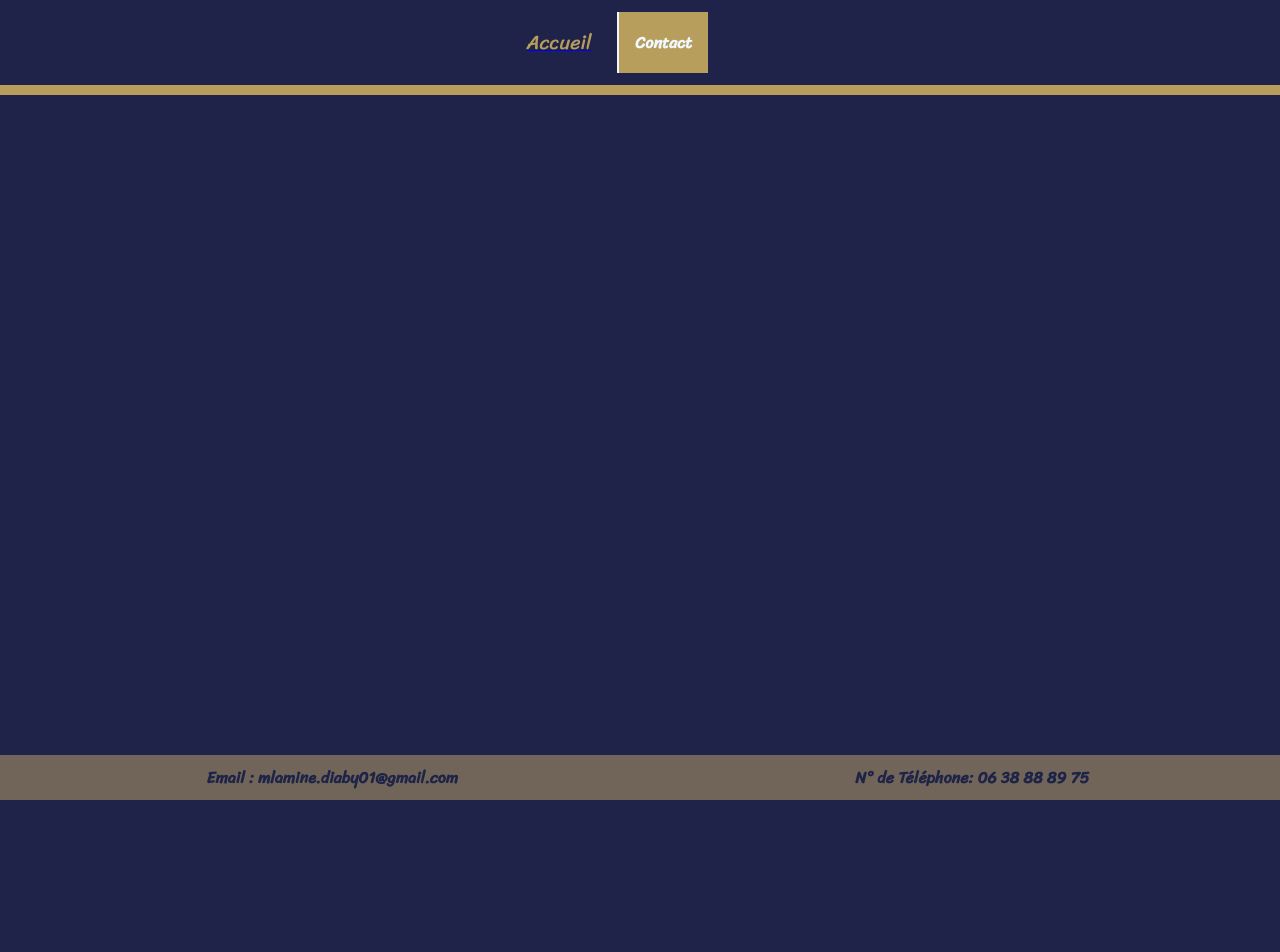
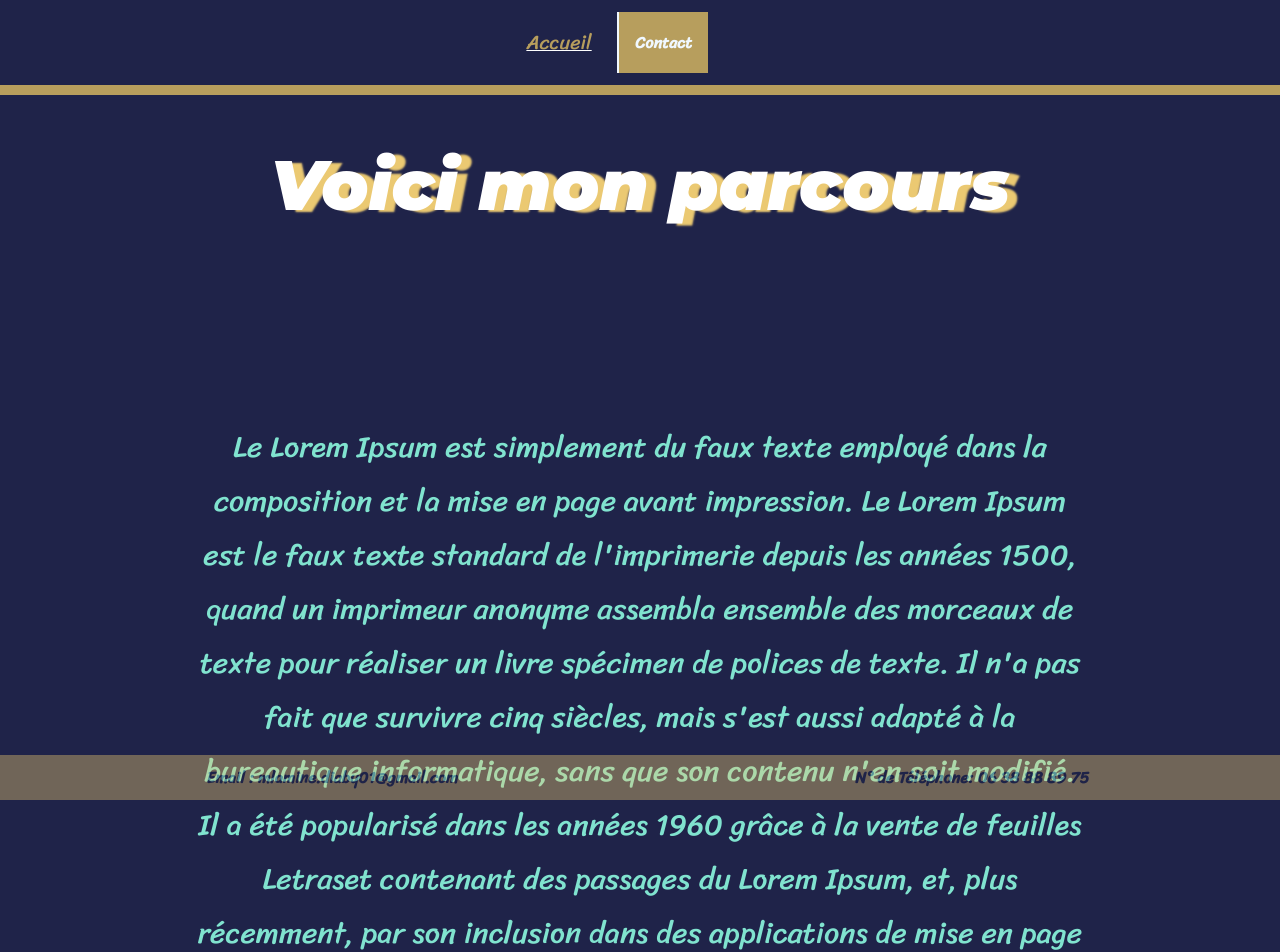
Before and after one commit to DiabyMLD/Portofolio-me, a React (Create React App) app: page /about-page in a window 1280 px wide. Shown: the top 952 px of the page. Before the commit the page ends 800 px from the top, so only its background shows below. Built offline with nearby package versions, Linux system fonts and the light colour scheme; a web font is replaced by a local one.

Commit message:
about-page css

```diff
--- a/src/App.tsx
+++ b/src/App.tsx
@@ -12,6 +12,7 @@ import { ProjectType } from "./Models/project";
 import { ExpPage } from "./Pages/ExpPage";
 import { ContactPage} from "./Pages/ContactPage"
 import { Footer } from "./Components/Footer";
+import { AboutPage } from "./Pages/AboutPage";
 
 const App = () => {
   return (
@@ -26,6 +27,7 @@ const App = () => {
             <Route path="/languages" element={<LangPage languages={[]} />} />
             <Route path="/exp" element={<ExpPage exps={[]} />} />
             <Route path ="/about" element={<ContactPage contacts={[]}/>}/>
+            <Route path ="/about-page" element={<AboutPage/>}/>
           </Routes>
           <Footer/>
         </BrowserRouter>
--- a/src/Components/AboutList.css
+++ b/src/Components/AboutList.css
@@ -3,11 +3,12 @@
 
 
 .about-tap{
-    font-family: 'Sriracha', cursive;
-    display: grid;
-    grid-template-columns: repeat(2, 1fr); /* Deux colonnes */
-    grid-gap: 20px; /* Espacement entre les éléments */
-    margin-left: 25px;
+  font-family: 'Sriracha', cursive;
+  display: grid;
+  grid-template-columns: repeat(2, 1fr); /* Deux colonnes */
+  grid-gap: 20px; /* Espacement entre les éléments */
+  margin-left: auto;
+  margin-right: auto;
 }
 
 
--- a/src/Components/AboutList.tsx
+++ b/src/Components/AboutList.tsx
@@ -1,8 +1,7 @@
 import React from "react";
 import { ProjectType } from "../Models/project";
 import { Link } from "react-router-dom";
-import { ProjectPage } from "../Pages/ProjectPage";
-import "./AboutList.css";
+import "./AboutList.css"
 
 type AboutListProps = {
   about: ProjectType[];
@@ -28,15 +27,15 @@ export const AboutList = ({ about }: AboutListProps) => {
           </section>
           </Link>
 
-          {/* <Link to={`/exp`} className="custom-link">
+          <Link to={`/about-page`} className="custom-link">
             <button className="about-box">
-              <img src="/icon7New.png" alt="image not found" />
+              <img src="/Icon11.png" alt="image not found" />
             </button>
-            <div>Mes expériences professionnelles et diplomes</div>
+            <div>à propos de moi</div>
           </Link>
           <section className="about-description">
-            Voici mon parcours scolaire et universitaire
-          </section> */}
+            Si vous voulez en apprendre plus sur moi, appuyez dessus.
+          </section>
         </div>
       </section>
     </div>
--- a/src/Components/Header.css
+++ b/src/Components/Header.css
@@ -64,9 +64,16 @@
     font-weight: bold;
   }
 
+  a {
+    color: inherit; /* Assurez-vous que la couleur du lien est héritée */
+    transition: color 0.3s ease, background-color 0.3s ease; /* Ajoutez une transition pour une animation en douceur */
+  }
+
+
  a:hover{
     color: darkred;
-    padding: 10px;
+    padding-right: 10px;
+    padding-left: 10px;
     background-color: rgb(12, 18, 18);
   }
 
--- /dev/null
+++ b/src/Pages/AboutPage.css
@@ -0,0 +1,32 @@
+.aboutPage-title{
+    font-family: 'Montserrat', sans-serif;
+    text-align: center;
+    font-size: 70px;
+    color: #fff;
+    /* Effet de volume */
+    text-shadow: 10px 2px 2px #EBC972; /* Décalage horizontal, décalage vertical, flou et couleur du texte d'ombre */
+}
+
+.aboutPage-first{
+    font-size: 30px;
+    color:#80e3cf;
+    font-family: 'Sriracha', cursive;
+    text-align: center;
+    margin: 15vw;
+}
+
+.aboutPage-second{
+    font-size: 30px;
+    color:#80e3cf;
+    font-family: 'Sriracha', cursive;
+    text-align: center;
+    margin: 15vw;
+}
+
+.aboutPage-third{
+    font-size: 30px;
+    color:#80e3cf;
+    font-family: 'Sriracha', cursive;
+    text-align: center;
+    margin: 20vw;
+}
--- /dev/null
+++ b/src/Pages/AboutPage.tsx
@@ -0,0 +1,50 @@
+import React from "react";
+import './AboutPage.css';
+
+
+export const AboutPage = () => {
+  return (
+    <div className="aboutPage-container">
+      <h1 className="aboutPage-title"> Voici mon parcours</h1>
+
+      <div className="aboutPage-first">
+        Le Lorem Ipsum est simplement du faux texte employé dans la composition
+        et la mise en page avant impression. Le Lorem Ipsum est le faux texte
+        standard de l'imprimerie depuis les années 1500, quand un imprimeur
+        anonyme assembla ensemble des morceaux de texte pour réaliser un livre
+        spécimen de polices de texte. Il n'a pas fait que survivre cinq siècles,
+        mais s'est aussi adapté à la bureautique informatique, sans que son
+        contenu n'en soit modifié. Il a été popularisé dans les années 1960
+        grâce à la vente de feuilles Letraset contenant des passages du Lorem
+        Ipsum, et, plus récemment, par son inclusion dans des applications de
+        mise en page de texte, comme Aldus PageMaker.
+      </div>
+
+      <div className="aboutPage-second">
+        Le Lorem Ipsum est simplement du faux texte employé dans la composition
+        et la mise en page avant impression. Le Lorem Ipsum est le faux texte
+        standard de l'imprimerie depuis les années 1500, quand un imprimeur
+        anonyme assembla ensemble des morceaux de texte pour réaliser un livre
+        spécimen de polices de texte. Il n'a pas fait que survivre cinq siècles,
+        mais s'est aussi adapté à la bureautique informatique, sans que son
+        contenu n'en soit modifié. Il a été popularisé dans les années 1960
+        grâce à la vente de feuilles Letraset contenant des passages du Lorem
+        Ipsum, et, plus récemment, par son inclusion dans des applications de
+        mise en page de texte, comme Aldus PageMaker.
+      </div>
+
+      <div className="aboutPage-third">
+        Le Lorem Ipsum est simplement du faux texte employé dans la composition
+        et la mise en page avant impression. Le Lorem Ipsum est le faux texte
+        standard de l'imprimerie depuis les années 1500, quand un imprimeur
+        anonyme assembla ensemble des morceaux de texte pour réaliser un livre
+        spécimen de polices de texte. Il n'a pas fait que survivre cinq siècles,
+        mais s'est aussi adapté à la bureautique informatique, sans que son
+        contenu n'en soit modifié. Il a été popularisé dans les années 1960
+        grâce à la vente de feuilles Letraset contenant des passages du Lorem
+        Ipsum, et, plus récemment, par son inclusion dans des applications de
+        mise en page de texte, comme Aldus PageMaker.
+      </div>
+    </div>
+  );
+};
--- a/src/Pages/Homepage.css
+++ b/src/Pages/Homepage.css
@@ -21,7 +21,7 @@
   border-bottom:10px solid #EBC972;
 }
 
-h1 {
+.title-banner {
   font-family: 'Montserrat', sans-serif;
   text-align: center;
   position: absolute;
--- a/src/Pages/Homepage.tsx
+++ b/src/Pages/Homepage.tsx
@@ -25,7 +25,7 @@ export const Homepage = () => {
           className="homepage-img"
           alt="Background"
         ></img>
-        <h1>Bienvenue dans mon Portofolio</h1>
+        <h1 className="title-banner">Bienvenue dans mon Portofolio</h1>
       </section>
       <div className="homepage-buttons">
         <button className="button-click" onClick={toggleProjectList}>
```
Also changed, not shown: public/Icon11.png (added).
